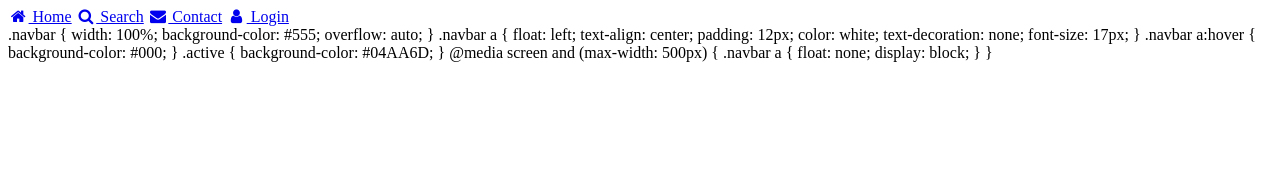
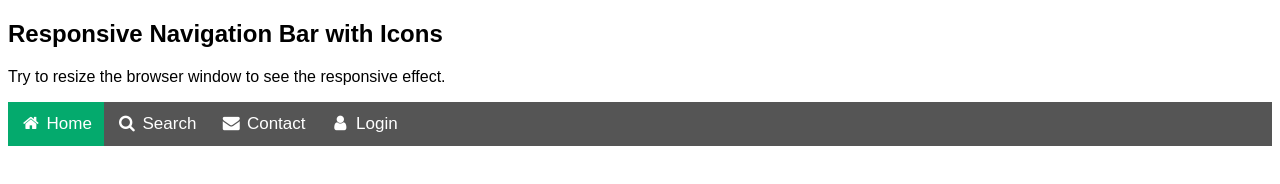
Before and after one commit to TeriTerii/Terieri.github.io, a plain HTML site: page index.html in a window 1280 px wide. Drawn offline with Linux system fonts and the light colour scheme.

Commit message:
Update index.html

```diff
--- a/index.html
+++ b/index.html
@@ -1,15 +1,10 @@
 <!DOCTYPE html>
 <html>
+<meta name="viewport" content="width=device-width, initial-scale=1">
+<link rel="stylesheet" href="https://cdnjs.cloudflare.com/ajax/libs/font-awesome/4.7.0/css/font-awesome.min.css">
+<style>
+body {font-family: Arial, Helvetica, sans-serif;}
 
-<body>
-  <link rel="stylesheet" href="https://cdnjs.cloudflare.com/ajax/libs/font-awesome/4.7.0/css/font-awesome.min.css">
-
-<div class="navbar">
-  <a class="active" href="#"><i class="fa fa-fw fa-home"></i> Home</a>
-  <a href="#"><i class="fa fa-fw fa-search"></i> Search</a>
-  <a href="#"><i class="fa fa-fw fa-envelope"></i> Contact</a>
-  <a href="#"><i class="fa fa-fw fa-user"></i> Login</a>
-</div>
 .navbar {
   width: 100%;
   background-color: #555;
@@ -18,7 +13,6 @@
 
 .navbar a {
   float: left;
-  text-align: center;
   padding: 12px;
   color: white;
   text-decoration: none;
@@ -39,13 +33,18 @@
     display: block;
   }
 }
+</style>
+<body>
 
+<h2>Responsive Navigation Bar with Icons</h2>
+<p>Try to resize the browser window to see the responsive effect.</p>
 
+<div class="navbar">
+  <a class="active" href="#"><i class="fa fa-fw fa-home"></i> Home</a>
+  <a href="#"><i class="fa fa-fw fa-search"></i> Search</a>
+  <a href="#"><i class="fa fa-fw fa-envelope"></i> Contact</a>
+  <a href="#"><i class="fa fa-fw fa-user"></i> Login</a>
+</div>
 
 </body>
-
-
-
-
-
 </html>
```
